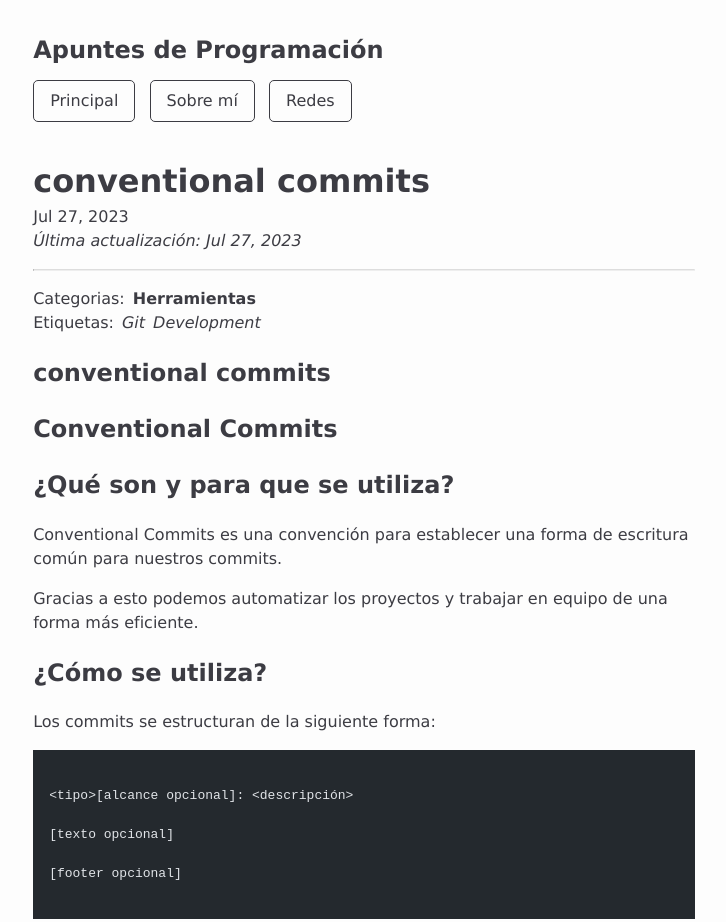
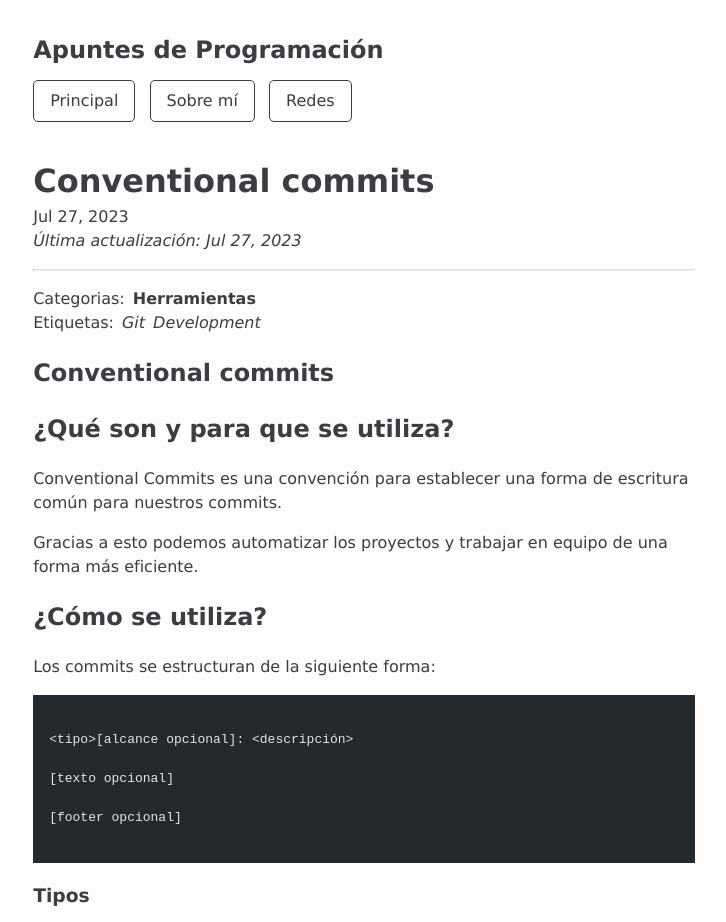
Before and after one commit to altaskur/apuntesV2, an Astro site: page /apuntes/herramientas/conventional-commits in a window 1280 px wide. Shown: the top 922 px of the page, without its empty margins (276-1002 px from the left). Built offline with nearby package versions, Linux system fonts and the light colour scheme; Astro itself is replaced by a stand-in of ours; code samples lack their colours.

Commit message:
fix(Herramientas): fixed Conventional Commit post

```diff
--- a/src/content/apuntes/herramientas/conventional-commits.md
+++ b/src/content/apuntes/herramientas/conventional-commits.md
@@ -1,5 +1,5 @@
 ---
-title: 'conventional commits'
+title: 'Conventional commits'
 description: ''
 pubDate: 'July 27 2023'
 updatedDate: 'July 27 2023'
@@ -9,9 +9,6 @@ tags:
 categories:
     - Herramientas
 ---
-
-# Conventional Commits
-
 ## ¿Qué son y para que se utiliza?
 
 Conventional Commits es una convención para establecer una forma de escritura común para nuestros commits.
```
